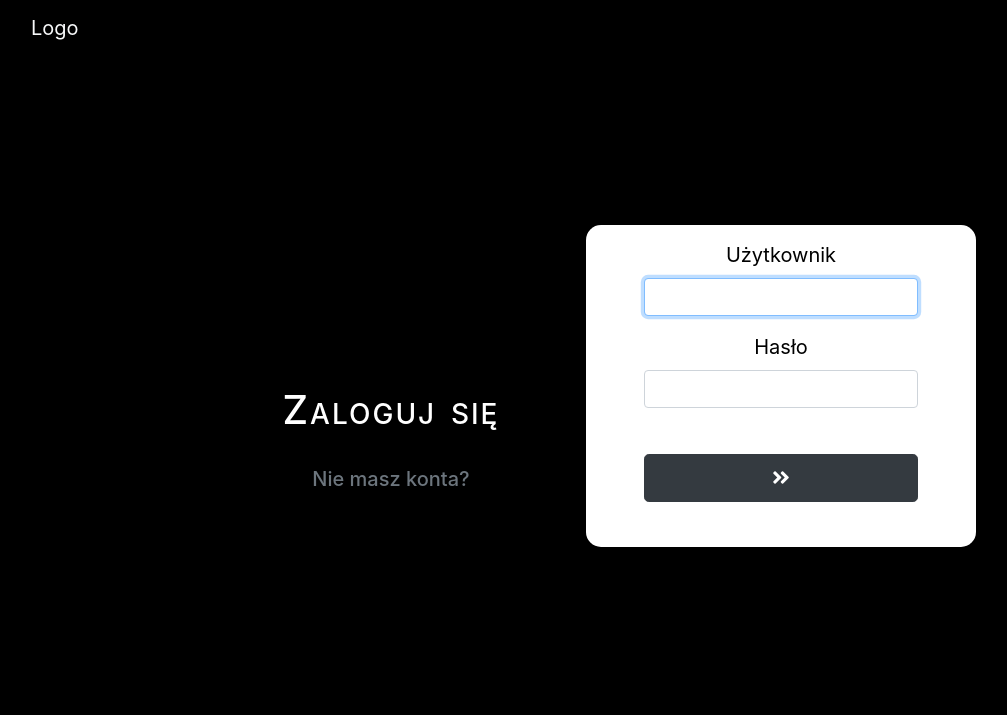
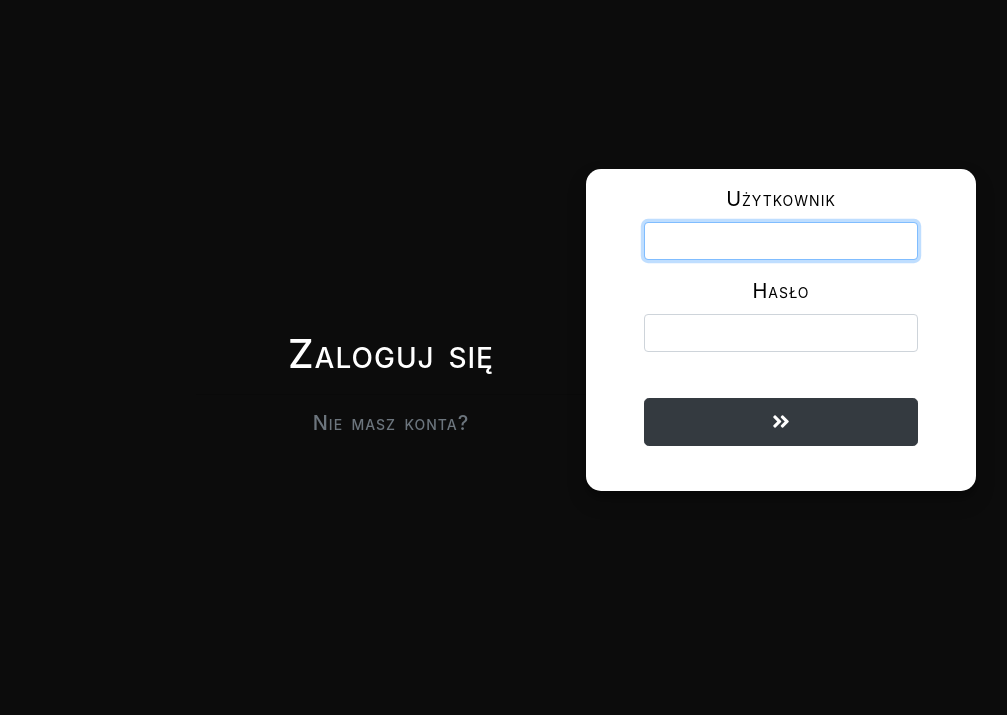
Before and after one commit to Olciax/riddles, a Django app: page /riddles/login/ in a window 1280 px wide. Shown: the top 715 px of the page, without its empty margins (54-1061 px from the left). Run offline with Django 3.2, Linux system fonts and the light colour scheme; parts of the project's set-up code (start-up, migrations or seed data) failed here and were passed over; some libraries are stand-ins or nearby versions.

Commit message:
Zmiana wyglądu, przejścia

```diff
--- a/myapp/riddles/templates/registration/login.html
+++ b/myapp/riddles/templates/registration/login.html
@@ -5,9 +5,9 @@
 
 <html lang="en">
 <head>
-    <link rel="stylesheet" type="text/css" href="{% static "riddles/riddles2.css" %}">
-    <link rel="stylesheet" type="text/css" href="{% static "riddles/riddles.css" %}">
+    <link rel="stylesheet" type="text/css" href="{% static "riddles/signlogin.css" %}">
     <link rel="stylesheet" type="text/css" href="{% static "riddles/animate.css" %}">
+
     <link rel="stylesheet" href="https://use.fontawesome.com/releases/v5.3.1/css/all.css" integrity="sha384-mzrmE5qonljUremFsqc01SB46JvROS7bZs3IO2EmfFsd15uHvIt+Y8vEf7N7fWAU" crossorigin="anonymous">
     <!-- Latest compiled and minified CSS -->
     <link rel="stylesheet" href="https://maxcdn.bootstrapcdn.com/bootstrap/4.1.3/css/bootstrap.min.css">
@@ -28,23 +28,13 @@
     <title>GuessMe</title>
 </head>
 
-<body id="page-top">
-<!-- Navigation -->
-<nav class="navbar navbar-expand-lg navbar-light" id="mainNav">
-    <div class="container">
-        <a class="navbar-brand js-scroll-trigger text-light" href="{% url 'homepage' %}">Logo</a>
-        <button class="navbar-toggler navbar-toggler-right" type="button" data-toggle="collapse" data-target="#navbarResponsive" aria-controls="navbarResponsive" aria-expanded="false" aria-label="Toggle navigation">
-            <span class="navbar-toggler-icon"></span>
-        </button>
+<body>
 
-
-    </div>
-</nav>
 
 <!-- Block content -->
 <div class="main">
     <div class="main2">
-        <div class="logincontent">
+        <div class="content">
             <div class="page-container">
                 <div class="left-side animated fadeInLeftBig">
                     <div class="brand" style="text-align:center">
@@ -54,6 +44,7 @@
 
 
                         <hr>
+
                         <h5><a class="text-secondary" href="{% url 'signup' %}">Nie masz konta?</a></h5>
 
                     </div>
--- a/myapp/riddles/templates/riddles/base.html
+++ b/myapp/riddles/templates/riddles/base.html
@@ -3,8 +3,8 @@
 
 <html lang="en">
 <head>
-    <link rel="stylesheet" type="text/css" href="{% static "riddles/riddles2.css" %}">
-    <link rel="stylesheet" type="text/css" href="{% static "riddles/riddles.css" %}">
+    <link rel="stylesheet" type="text/css" href="{% static "riddles/cs.css" %}">
+
     <link rel="stylesheet" type="text/css" href="{% static "riddles/animate.css" %}">
     <link rel="stylesheet" href="https://use.fontawesome.com/releases/v5.3.1/css/all.css" integrity="sha384-mzrmE5qonljUremFsqc01SB46JvROS7bZs3IO2EmfFsd15uHvIt+Y8vEf7N7fWAU" crossorigin="anonymous">
     <!-- Latest compiled and minified CSS -->
--- a/myapp/static/riddles/riddles.css
+++ /dev/null
@@ -1,70 +0,0 @@
-body {
-
-    margin: 0 auto !important;
-    padding: 0;
-
-
-}
-
-
-
-#main {
-    margin: 0 auto;
-    width: 800px;
-    color: dimgrey !important;
-    height: 100%;
-
-    padding: 10px;
-    text-align: center;
-    font-size: 20px;
-}
-
-
-
-.content {
-
-    padding: 10px;
-
-
-    font-weight: 400;
-    font-variant: small-caps;
-    color: dimgrey;
-}
-h1 {
-    /*text-align: center;*/
-    font-size: 40px;
-    letter-spacing: 2px;
-    word-spacing: 2px;
-    color: black;
-    font-weight: 400;
-    font-variant: small-caps;
-}
-
-
-#title {
-    color: black;
-    text-decoration: none;
-
-}
-
-#info {
-    text-align: left;
-    margin-left: 20px;
-    font-size: 28px;
-
-    font-weight: 400;
-    font-variant: small-caps;
-
-}
-
-#hrinfo {
-    width: 30%;
-    margin: 20px;
-    border: 1px solid lightgrey;
-
-}
-
-ul {
-    list-style-type: none;
-    line-height: 1.5;
-}
--- a/myapp/static/riddles/riddles2.css
+++ /dev/null
@@ -1,130 +0,0 @@
-body {
-    background: black !important;
-    margin: 0;
-    padding: 0;
-    overflow-y: hidden;
-}
-
-.logincontent {
-    margin: 0 auto;
-    width: 800px;
-    color: black !important;
-    height: 100%;
-    padding: 10px;
-    text-align: center;
-    font-size: 20px;
-}
-
-.content {
-    margin: 0 auto;
-    width: 800px;
-    color: black !important;
-    height: 100%;
-    padding: 10px;
-    text-align: center;
-    font-size: 20px;
-}
-
-.asteriskField {
-    display: none;
-}
-
-
-.page-container {
-    width: 100%;
-    display: flex;
-    align-items: center!important;
-    align-content: center;
-
-}
-
-.left-side,
-.right-side {
-    width: 50%;
-}
-
-.brand {
-    min-height: 40vh;
-    margin-top: 40vh;
-    color: #fff;
-    text-align: center;
-}
-
-.wall {
-    min-height: 40vh;
-    text-align: center;
-    overflow-y: visible;
-    height: auto;
-    width: 100%;
-    padding: 15px;
-
-    background-color: #fff!important;
-    color: #000 !important;
-    border-radius: 15px;
-    box-shadow: 0 10px 20px rgba(0,0,0,0.19), 0 6px 6px rgba(0,0,0,0.23);
-}
-
-.section {
-    /*margin: auto;*/
-    width: auto;
-    height: auto;
-    text-align: center;
-
-}
-
-
-.preload {
-    width: 100%;
-    height: 100%;
-    background: black;
-    position: fixed;
-    top: 0;
-    left: 0;
-    z-index: 1;
-    margin: 200px auto 50px auto;
-}
-
-.loader-frame {
-    width: 70px;
-    height: 70px;
-    margin: auto;
-    position: relative;
-}
-
-.loader1, .loader2 {
-    position: absolute;
-    border: 5px solid transparent;
-    border-radius: 50%
-
-}
-
-.loader1 {
-    width: 70px;
-    height: 70px;
-    border-top: 5px solid white;
-    border-bottom: 5px solid white;
-    animation: clockwisespin 2s linear 3;
-}
-.loader2 {
-    width: 60px;
-    height: 60px;
-    border-top: 5px solid yellow;
-    border-bottom: 5px solid yellow;
-    top: 5px; left: 5px;
-    animation: anticlockwisespin 2s linear 3;
-}
-
-@keyframes clockwisespin {
-    from {transform: rotate(0deg);}
-    to {transform: rotate(360deg);}
-}
-
-@keyframes anticlockwisespin {
-    from {transform: rotate(0deg);}
-    to {transform: rotate(-360deg);}
-}
-
-@keyframes fadeout {
-    from {opacity: 1;}
-    to {opacity: 0;}
-}
--- /dev/null
+++ b/myapp/static/riddles/signlogin.css
@@ -0,0 +1,71 @@
+body {
+    background-color: #0c0c0c !important;
+    margin: 0;
+    padding: 0;
+    overflow-y: hidden;
+    font-family: Verdana, Geneva, sans-serif;
+    letter-spacing: 1px;
+    word-spacing: 2px;
+    color: #000000;
+    font-variant: small-caps;
+
+
+}
+
+
+.content {
+    margin: 0 auto;
+    width: 800px;
+    color: black !important;
+    height: 100%;
+    padding: 10px;
+    text-align: center;
+    font-size: 20px;
+}
+
+.asteriskField {
+    display: none;
+}
+
+
+.page-container {
+    width: 100%;
+    display: flex;
+    align-items: center!important;
+    align-content: center;
+
+}
+
+.left-side,
+.right-side {
+    width: 50%;
+}
+
+.brand {
+    min-height: 40vh;
+    margin-top: 40vh;
+    color: #fff;
+    text-align: center;
+}
+
+.wall {
+    min-height: 40vh;
+    text-align: center;
+    overflow-y: visible;
+    height: auto;
+    width: 100%;
+    padding: 15px;
+
+    background-color: #fff!important;
+    color: #000 !important;
+    border-radius: 15px;
+    box-shadow: 0 10px 20px rgba(0,0,0,0.19), 0 6px 6px rgba(0,0,0,0.23);
+}
+
+.section {
+    /*margin: auto;*/
+    width: auto;
+    height: auto;
+    text-align: center;
+
+}
```
Also changed, not shown: myapp/riddles/templates/riddles/riddles_form.html (+6 -6 lines), myapp/riddles/templates/riddles/signup_form.html (+3 -13 lines), myapp/static/riddles/base.css (added, +74 -0 lines).
